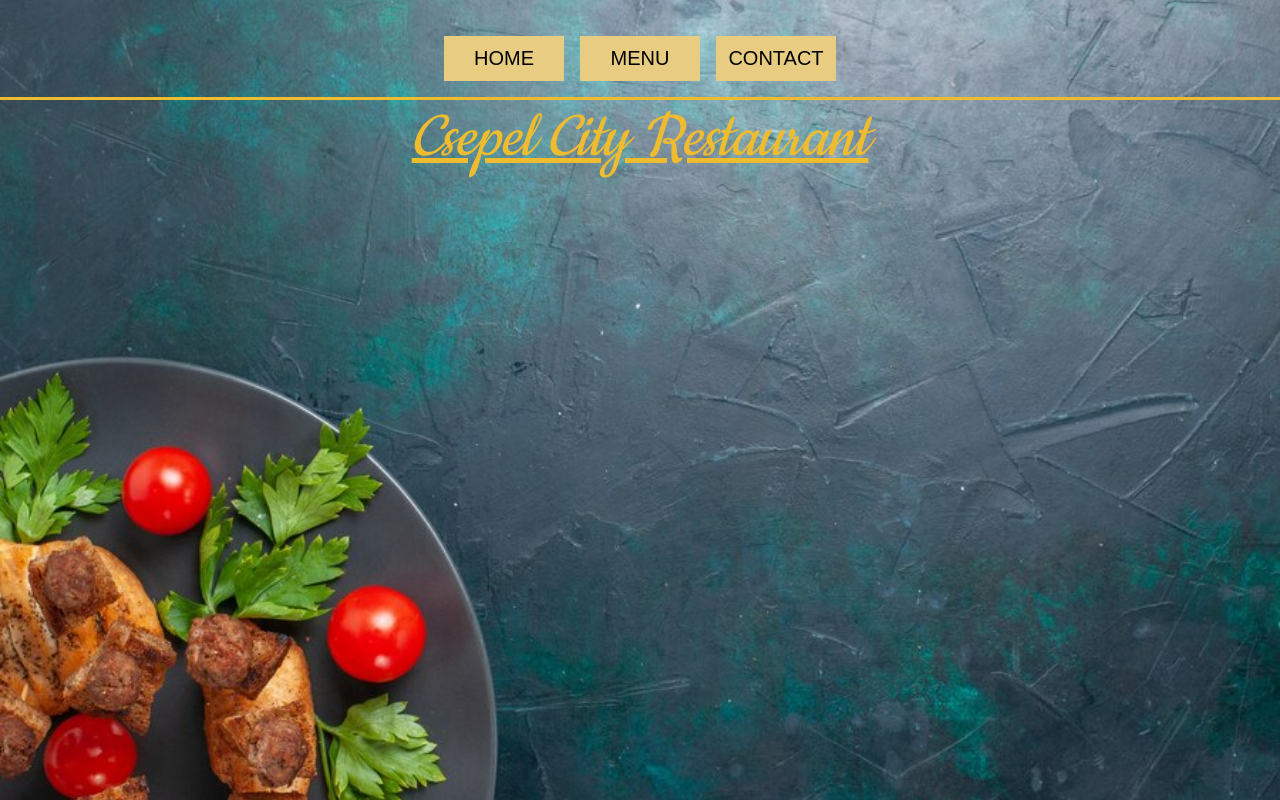
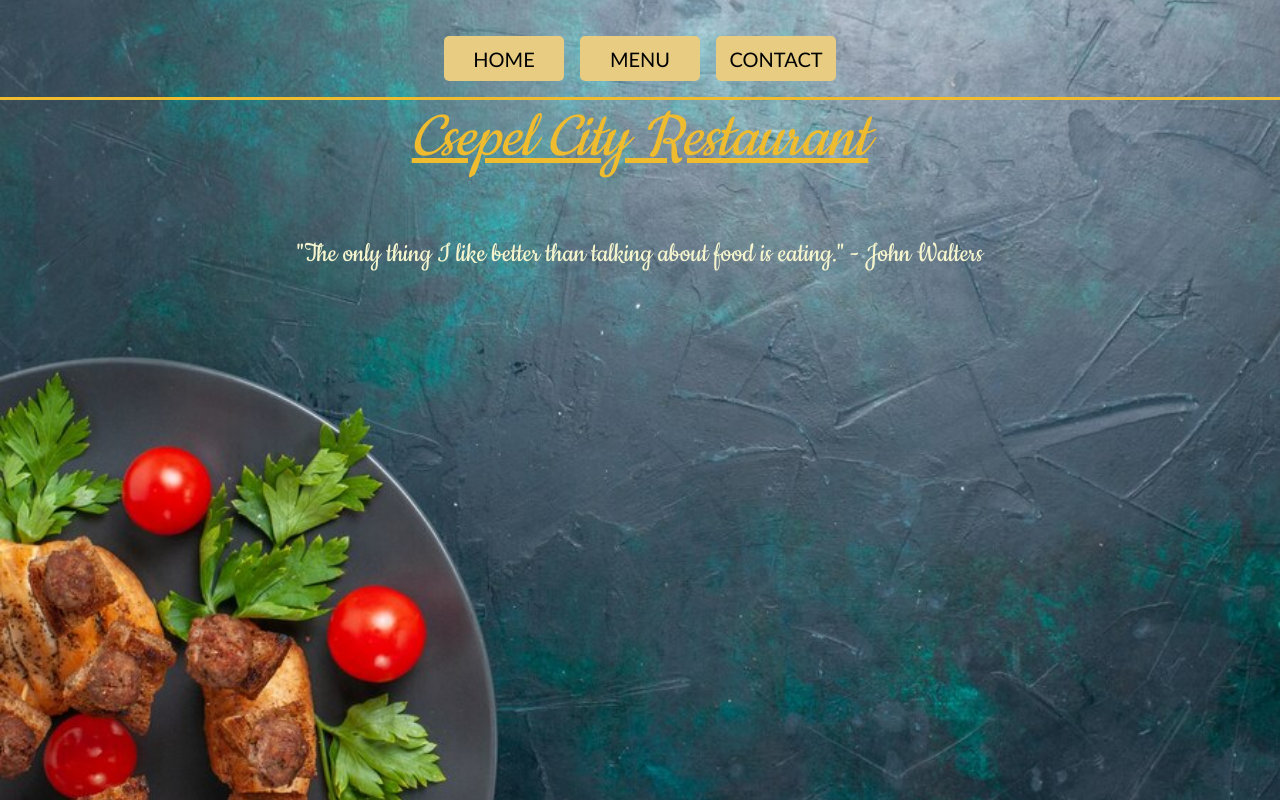
Before and after one commit to MathiasHun1/Restaurant-page, a website built with webpack: page dist/index.html in a window 1280 px wide. Built offline with nearby package versions, Linux system fonts and the light colour scheme; files whose address does not match are found by name.

Commit message:
some change in main page style

```diff
--- a/dist/index.html
+++ b/dist/index.html
@@ -19,6 +19,7 @@
     </header>
     <div id="content">
         <h1>Csepel City Restaurant</h1>
+        <p>"The only thing I like better than talking about food is eating." - John Walters</p>
     </div>
     <script src="bundle.js"></script>
 </body>
--- a/dist/style.css
+++ b/dist/style.css
@@ -2,6 +2,7 @@
     box-sizing: border-box;
     margin: 0;
     padding: 0;
+    font-family: sans-serif;
 }
 
 body {
@@ -24,8 +25,6 @@ header {
 
 #content {
     grid-row: 6fr;
-    display: flex;
-    justify-content: center;
 }
 
 #content h1 {
@@ -38,7 +37,15 @@ header {
     text-decoration: underline;
     text-decoration-thickness: 5px;
     color: rgb(240, 188, 47);
+}
 
+#content p {
+    color: rgb(245, 245, 206);
+    font-family: Cookie;
+    font-size: 30px;
+    text-align: center;
+    position: relative;
+    top: 10%;
 }
 
 nav {
@@ -53,8 +60,10 @@ nav button {
     width: 120px;
     height: 45px;
     font-size: 20px;
+    font-family:'Gill Sans', 'Gill Sans MT', Calibri, 'Trebuchet MS', sans-serif;
     border: none;
     transition: filter 0.3s;
+    border-radius: 5px;
 }
 
 nav button:hover {
```
